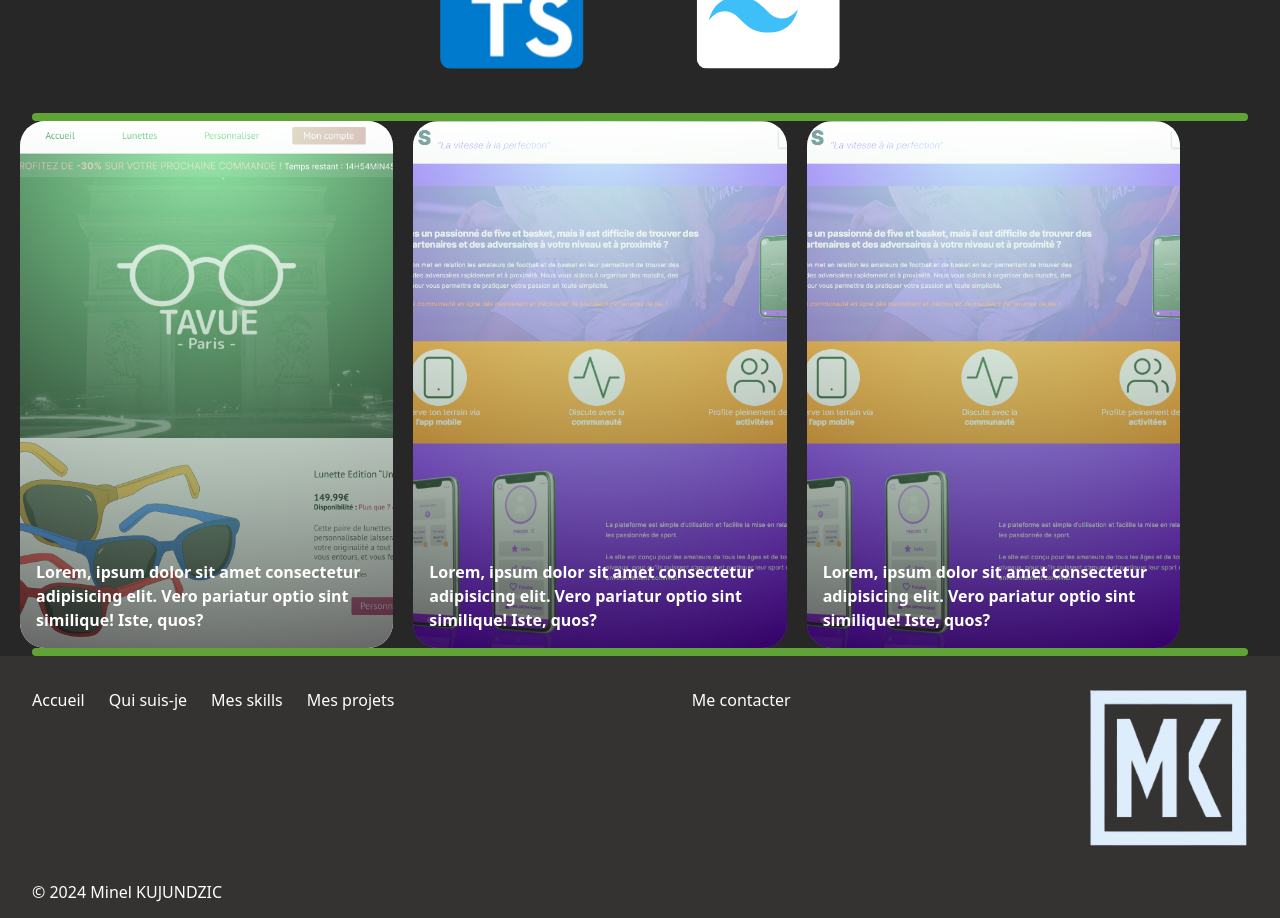
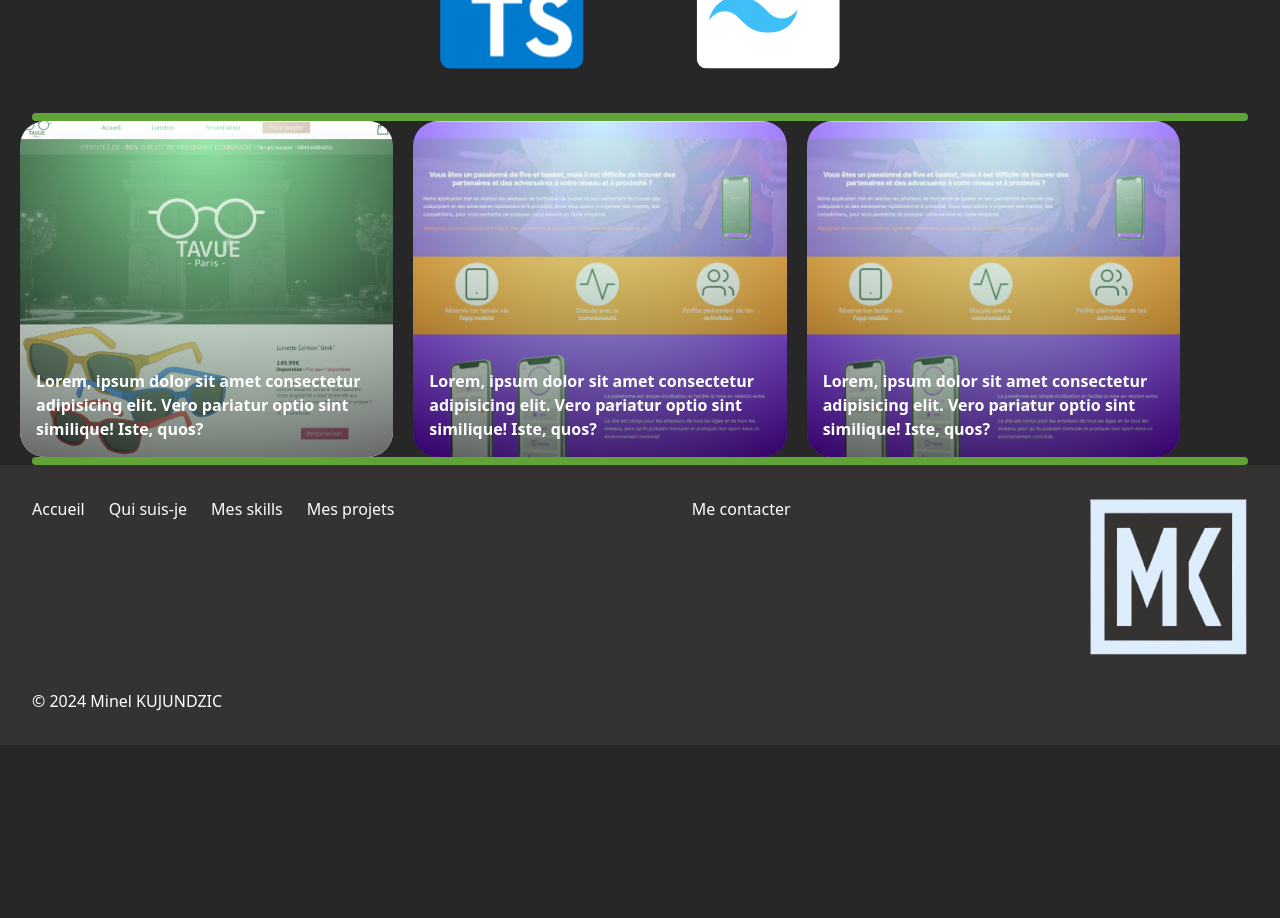
Before and after one commit to Kujundzic-Minel/Portfolio-VueJS, a Vue app: page / in a window 1280 px wide. Shown: the part 880-1798 px from the top of the page. After the commit the page ends 1625 px from the top, so only its background shows below. Built offline with nearby package versions, Linux system fonts and the light colour scheme.

Commit message:
fix cards

```diff
--- a/src/components/cards.vue
+++ b/src/components/cards.vue
@@ -110,7 +110,7 @@ body {
 .card {
   width: 100%;
   height: 0;
-  padding-bottom: 141%; /* Rapport d'aspect 16:9 (9/16 = 0.5625, donc padding-bottom: 56.25%) */
+  padding-bottom: 90%; /* Rapport d'aspect 4:3 (3/4 = 0.75, donc padding-bottom: 75%) */
   perspective: 1000px;
   position: relative;
 }
```
